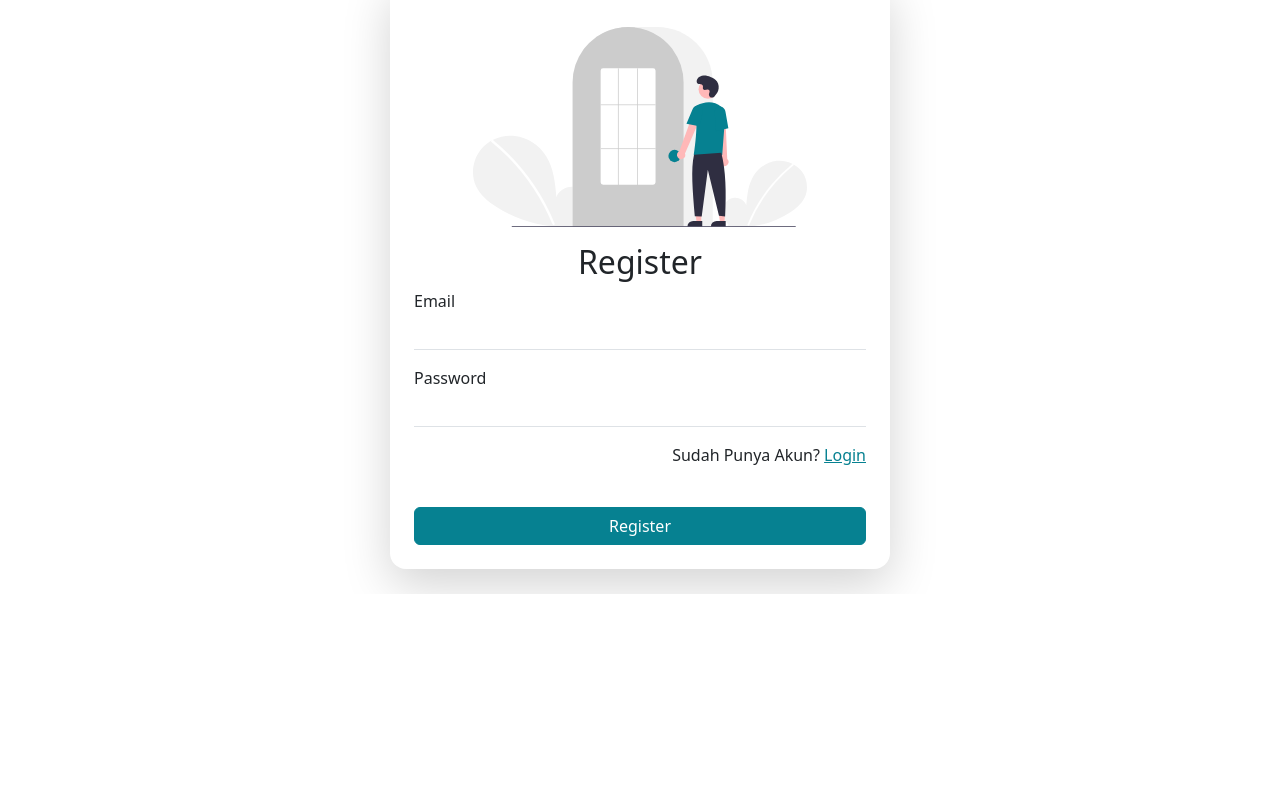
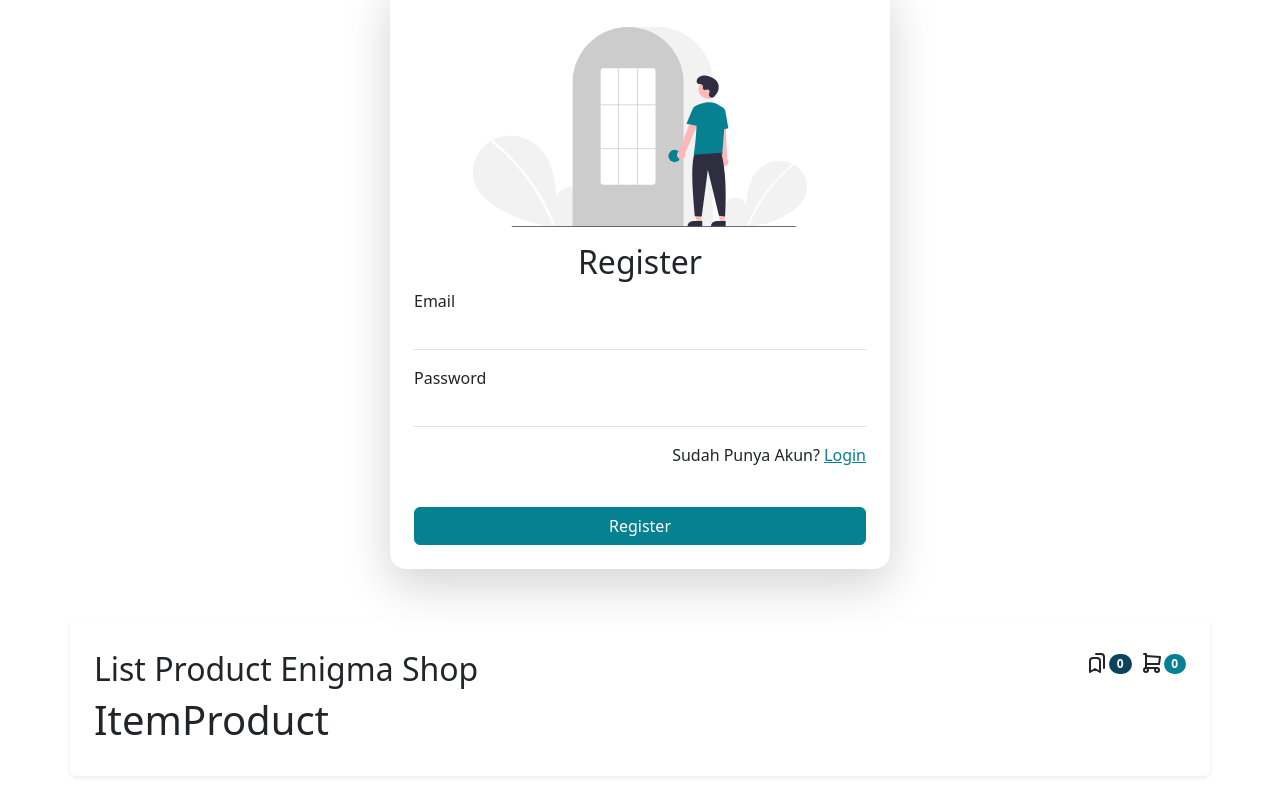
Before and after one commit to idazanggara/enigma_shop_prep, a React (Vite) app: page / in a window 1280 px wide. Shown: the part 3063-3863 px from the top of the page. Before the commit the page ends 3657 px from the top, so only its background shows below. Built offline with nearby package versions, Linux system fonts and the light colour scheme; a web font is replaced by a local one.

Commit message:
Update Pages Product and component ListProduct.jsx

```diff
--- a/src/App.jsx
+++ b/src/App.jsx
@@ -2,6 +2,7 @@ import React from 'react'
 import Home from '@/pages/Home/Home'
 import Login from './pages/Authentication/Login'
 import Register from './pages/Authentication/Register'
+import Product from './pages/Product/Product'
 
 
 class App extends React.Component {
@@ -11,6 +12,7 @@ class App extends React.Component {
         <Home />
         <Login />
         <Register />
+        <Product />
       </>
     )
   }
--- /dev/null
+++ b/src/pages/Product/Product.jsx
@@ -0,0 +1,19 @@
+import { Component } from 'react'
+import ListProduct from './components/ListProduct'
+// import Navbar from '../Home/components/Navbar'
+// '@/pages' ini artinya seperti di dibawah
+// 'src/pages'
+// '@/' === 'src/
+// import Navbar from '@/pages/Home/components/Navbar' // ini sama seperti di line 3
+class Product extends Component {
+  render() {
+    return (
+      <>
+        {/* <Navbar /> */}
+        <ListProduct />
+      </>
+    )
+  }
+}
+
+export default Product
--- /dev/null
+++ b/src/pages/Product/components/ItemProduct.jsx
@@ -0,0 +1,13 @@
+import { Component } from 'react'
+
+class ItemProduct extends Component {
+  render() {
+    return (
+      <div>
+        <h1>ItemProduct</h1>
+      </div>
+    )
+  }
+}
+
+export default ItemProduct
--- /dev/null
+++ b/src/pages/Product/components/ListProduct.jsx
@@ -0,0 +1,39 @@
+import { Component } from 'react'
+import ItemProduct from './ItemProduct'
+import { IconBookmarks, IconShoppingCart } from '@tabler/icons-react'
+
+class ListProduct extends Component {
+  render() {
+    return (
+      <section>
+        <div className="container shadow-sm p-4 my-4 rounded-2">
+          <div className="d-flex justify-content-between">
+            <h2 className="my-2">List Product Enigma Shop</h2>
+            <div className="d-flex justify-content-end column-gap-2">
+              <p className="text-end my-2">
+                <IconBookmarks />
+                <span className="badge text-bg-secondary rounded-pill">
+                  0
+                </span>
+              </p>
+              <p className="text-end my-2">
+                <IconShoppingCart />
+                <span className="badge text-bg-primary rounded-pill">
+                  0
+                </span>
+              </p>
+            </div>
+          </div>
+          <div className="row row-cols-lg-4 row-cols-1 g-4">
+            <div className="col">
+              {/* Product */}
+              <ItemProduct />
+            </div>
+          </div>
+        </div>
+      </section>
+    )
+  }
+}
+
+export default ListProduct
--- a/vite.config.js
+++ b/vite.config.js
@@ -1,3 +1,4 @@
+/* eslint-disable no-undef */
 import { defineConfig } from 'vite'
 import react from '@vitejs/plugin-react'
 import path from 'path'
@@ -9,7 +10,10 @@ export default defineConfig({
     alias: {
       // __dirname ini adalah directory project kita atau enigma-shop-react-prep
       // eslint-disable-next-line no-undef
-      '@': path.resolve(__dirname, './src')
+      '@': path.resolve(__dirname, './src'),
+      '@pages': path.resolve(__dirname, './src/pages'),
+      '@shared': path.resolve(__dirname, './src/shared'),
+      '@images': path.resolve(__dirname, './src/assets/images'),
     }
   }
 })
```
